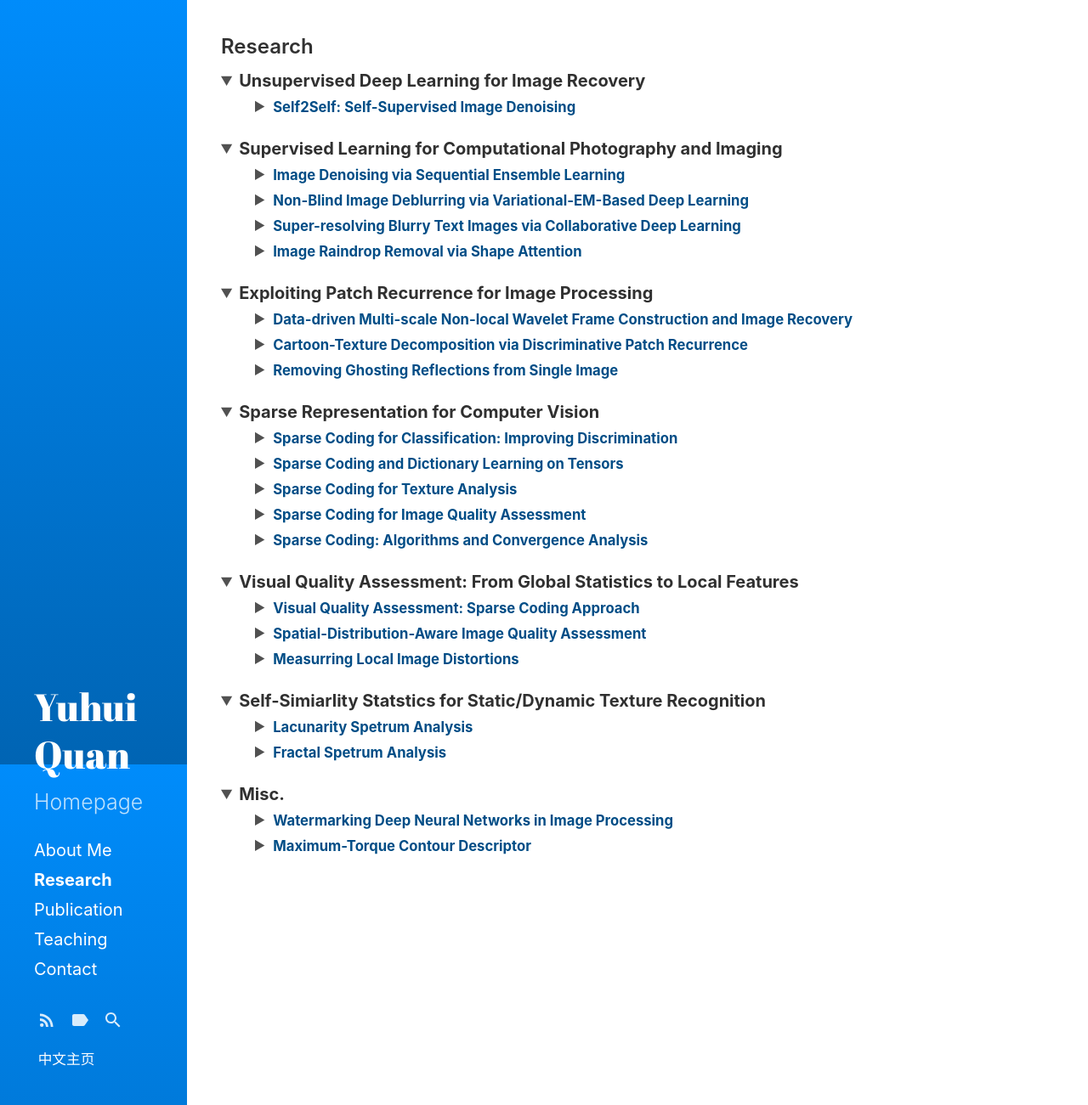
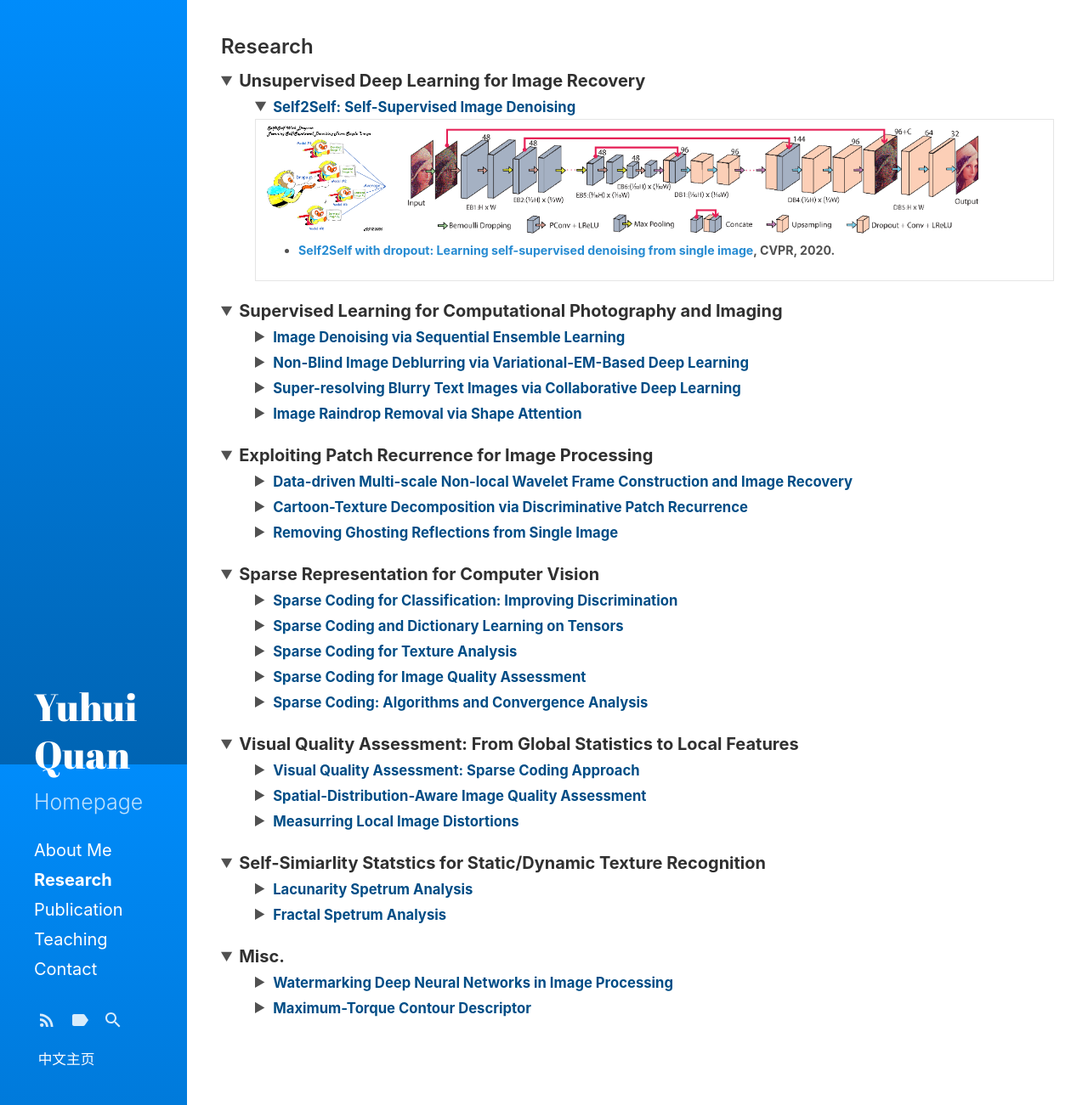
Before and after one commit to csyhquan/csyhquan.github.io, a Jekyll site: the page built from research.md, in a window 1280 px wide and 1301 px high. Shown: the whole window at 85% size. Built offline with Jekyll 4.4.1, drawn with Linux system fonts in a browser that asks for light colours.

Commit message:
Update research.md

```diff
--- a/research.md
+++ b/research.md
@@ -12,7 +12,7 @@ sidebar_link: true
 <summary><strong>Unsupervised Deep Learning for Image Recovery</strong></summary>
 <ul>
 <!--1-1-->
-<details>
+<details open="">
 <summary><strong><small><font color="#004D86">Self2Self: Self-Supervised Image Denoising</font></small></strong></summary>
 
 <table>
```
